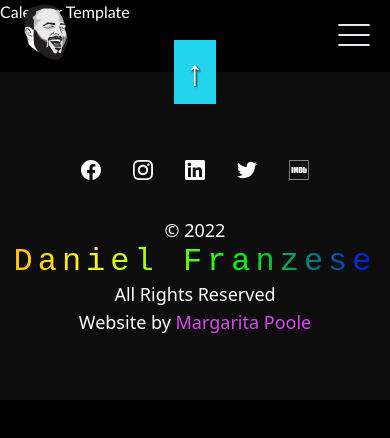
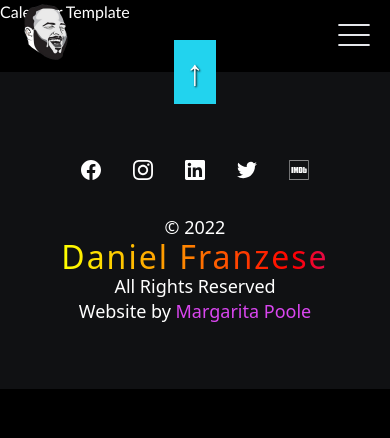
Before and after one commit to Earle-Poole/danFran, a Next.js app: page /calendar in a window 390 px wide. Shown: the top 438 px of the page. Built offline with nearby package versions, Linux system fonts and the light colour scheme.

Commit message:
Minor formatting changes to CoverPhoto, and AboutMe phone numbers. Styles overall cleaned up for home page.

```diff
--- a/components/atoms/CoverPhoto/CoverPhoto.tsx
+++ b/components/atoms/CoverPhoto/CoverPhoto.tsx
@@ -3,9 +3,9 @@ import photo from '@/assets/home_cover.jpg'
 const CoverPhoto = () => {
   return (
     <div className="relative">
-      <div className="max-h-220 overflow-hidden">
+      <div className="max-h-screen overflow-hidden">
         <div
-          className="w-screen h-96 md:h-[50rem]"
+          className="w-screen h-96 sm:h-220 md:h-screen"
           style={{
             backgroundImage: `url(${photo.src})`,
             backgroundSize: 'cover',
@@ -13,7 +13,7 @@ const CoverPhoto = () => {
           }}
         ></div>
       </div>
-      <div className="absolute bottom-10 left-10 text-shadow font-extrabold text-5xl md:text-7xl">
+      <div className="absolute bottom-2 left-4 text-shadow font-extrabold text-5xl md:text-7xl md:bottom-10 md:left-10">
         Daniel Franzese
       </div>
     </div>
--- a/components/molecule/BookMeNowContacts/BookMeNowContacts.tsx
+++ b/components/molecule/BookMeNowContacts/BookMeNowContacts.tsx
@@ -6,19 +6,19 @@ const contacts = [
     handles: 'Theatrical & Public Appearances',
     name: 'Gary Ousdahl',
     email: 'Gary@AdvancedManagement.tv',
-    phoneNumbers: ['Mobile: (424)333-1500'],
+    phoneNumbers: ['Mobile: (424) 333-1500'],
   },
   {
     handles: 'College & Speaking Engagements',
     name: 'Barb Holliday',
     email: 'BHolliday@FlappersComedy.com',
-    phoneNumbers: ['Mobile: (818)679-2272', 'Office: (818)845-9721'],
+    phoneNumbers: ['Mobile: (818) 679-2272', 'Office: (818) 845-9721'],
   },
   {
     handles: 'Press & Invites',
     name: 'Nick Ponisi',
     email: 'Nick@PressHerePublicity.com',
-    phoneNumbers: ['Office: (323)556-9752'],
+    phoneNumbers: ['Office: (323) 556-9752'],
   },
 ]
 
--- a/components/organisms/Footer/Footer.tsx
+++ b/components/organisms/Footer/Footer.tsx
@@ -12,8 +12,10 @@ const Footer = () => {
     }
   }
 
+  const currentYear = new Date().getFullYear()
+
   return (
-    <div className="bg-white/5 relative flex flex-col w-full items-center mt-12 py-16 text-lg font-sans">
+    <div className="bg-gray-500/[15%] relative flex flex-col w-full items-center mt-12 py-16 text-lg font-sans">
       <button
         type="button"
         className="absolute flex text-4xl hover:bg-pink-500 bg-cyan-400 transition duration-150 w-fit font-light p-3 self-center  -top-8 text-shadow-xs"
@@ -22,18 +24,18 @@ const Footer = () => {
         &uarr;
       </button>
       <SocialMediaLinks />
-      <p className="mt-3 flex flex-col items-center md:flex-row">
-        © 2022
-        <span className={classNames('text-3xl mx-1', styles.name)}>
+      <p className="mt-3 flex flex-col items-center md:items-end md:flex-row leading-tight">
+        <span>© {currentYear}</span>
+        <div className={classNames('text-3xl px-2', styles.name)}>
           Daniel Franzese
-        </span>
-        All Rights Reserved
+        </div>
+        <span>All Rights Reserved</span>
       </p>
       <p>
         Website by{' '}
         <a
           href="https://github.com/margarita-poole"
-          className="text-fuchsia-500  cursor-pointer underline-offset-2 "
+          className="text-fuchsia-500 cursor-pointer underline-offset-2"
         >
           Margarita Poole
         </a>
--- a/components/organisms/Footer/footer.module.css
+++ b/components/organisms/Footer/footer.module.css
@@ -1,12 +1,10 @@
 .name {
-  text-align: center;
   text-decoration: underline;
   font-size: 32px;
-  font-family: monospace;
-  letter-spacing: 5px;
+  letter-spacing: 2px;
   background: linear-gradient(
     to right,
-    #ff00ff,
+    #a020f0,
     #ff0000,
     #ff8c00,
     #ffff00,
@@ -16,12 +14,12 @@
     #ffff00,
     #ff8c00,
     #ff0000,
-    #ff00ff
+    #a020f0
   );
   -webkit-background-clip: text;
   background-clip: text;
   color: transparent;
-  animation: rainbow_animation 30s cubic-bezier(0.46, 0.03, 0.52, 0.96) infinite;
+  animation: rainbow_animation 40s cubic-bezier(0.46, 0.03, 0.52, 0.96) infinite;
   background-size: 400% 100%;
 }
 
--- a/components/templates/home/HomeTemplate.tsx
+++ b/components/templates/home/HomeTemplate.tsx
@@ -12,7 +12,10 @@ const HomeTemplate = () => {
     <div id="home" className="w-full flex flex-col items-center">
       <CoverPhoto />
       <div className="w-full max-w-7xl flex flex-col items-center">
-        <ContentSectionWrapper wrapperBackgroundColor="bg-white/5" id="about">
+        <ContentSectionWrapper
+          wrapperBackgroundColor="bg-gray-500/[15%]"
+          id="about"
+        >
           <AboutDanny />
         </ContentSectionWrapper>
         <ContentSectionWrapper
@@ -29,12 +32,12 @@ const HomeTemplate = () => {
           </div>
         </ContentSectionWrapper>
         <div id="contact"></div>
-        <ContentSectionWrapper wrapperBackgroundColor="bg-white/5">
+        <ContentSectionWrapper wrapperBackgroundColor="bg-gray-500/[15%]">
           <div className="flex flex-col w-full">
             <BookMeNow />
             <div className="flex flex-col items-center mx-auto text-2xl mt-20 w-fit">
               <p className="flex flex-col my-4">
-                Book your personalized video shoutout from me now!
+                Book your personalized video shout out from me now!
               </p>
               <MyButton href={urls.CAMEO} name="Find Me On Cameo" isExternal />
             </div>
```
